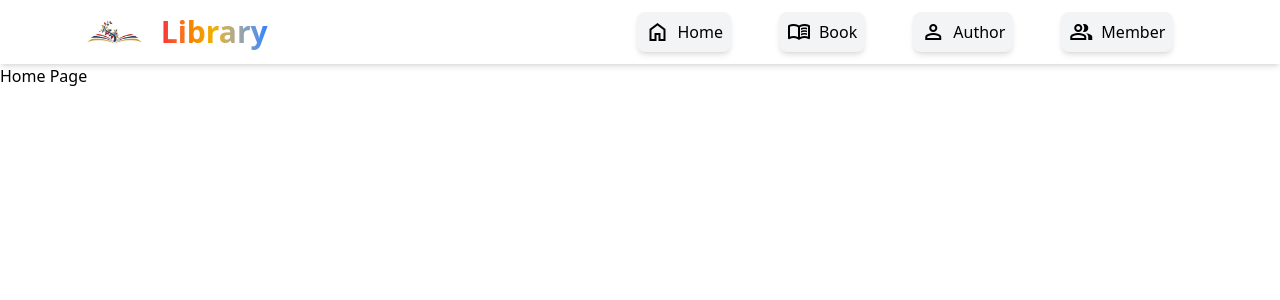
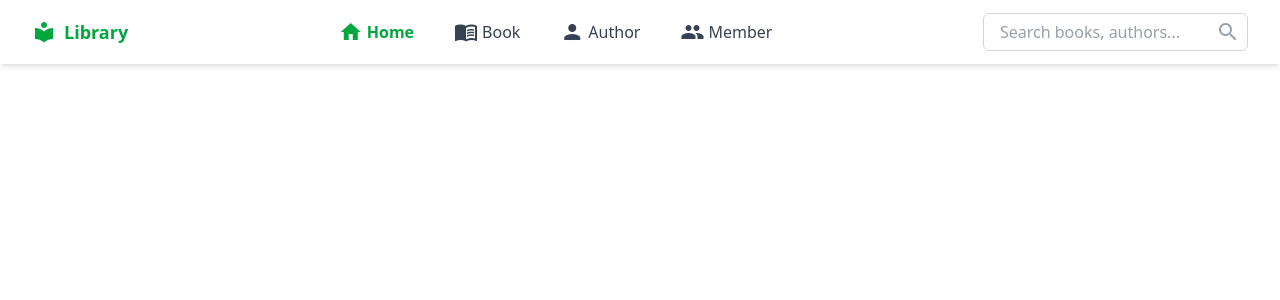
Before and after one commit to sonarykheang123/Project_Library_A4, a Vue app in the folder frontend/: page / in a window 1280 px wide. Shown: the top 300 px of the page. Built offline with nearby package versions, Linux system fonts and the light colour scheme.

Commit message:
updated (navbar-frontend): change style navbar-frontend

```diff
--- a/frontend/src/components/Navigation.vue
+++ b/frontend/src/components/Navigation.vue
@@ -1,28 +1,53 @@
 <template>
-  <nav class="h-16 flex w-10/12 m-auto  items-center justify-between">
-    <div class="logo flex justify-center items-center gap-2">
-      <img src="../assets/images/logo.jpg" alt="Library Logo" class="h-4/12 w-7/12 rounded-full">
-      <h2 class="text-3xl font-bold bg-gradient-to-r from-red-500 via-yellow-500 to-blue-500 text-transparent bg-clip-text">Library</h2>
+  <nav class="fixed top-0 left-0 right-0 z-50 bg-white shadow-md h-16 flex items-center justify-between px-8">
+    <!-- Logo or Home -->
+    <div class="text-lg font-bold text-green-600 flex items-center gap-2">
+      <span class="material-icons">local_library</span> Library
     </div>
-    <div id="nav-item" class="flex items-center gap-12 ml-100">
-      <navigation-item
-      v-for="item in navItems"
-      :key="item.label"
-      :item="item"
-      :to="item.path"
+
+    <!-- Navigation Items -->
+    <div class="flex gap-10 items-center">
+      <RouterLink
+        v-for="item in navItems"
+        :key="item.label"
+        :to="item.path"
+        class="flex items-center gap-1 text-gray-700 hover:text-green-600 transition-colors duration-200 font-medium"
+        :class="{'text-green-600 font-semibold': isActive(item.path)}"
       >
-      </navigation-item>
+        <span class="material-icons">{{ item.icon }}</span>
+        {{ item.label }}
+      </RouterLink>
+    </div>
+
+    <!-- Search -->
+    <div class="relative">
+      <input
+        type="search"
+        placeholder="Search books, authors..."
+        class="rounded-md border border-gray-300 px-4 py-1.5 text-gray-700 focus:outline-none focus:ring-2 focus:ring-green-400 transition-all duration-300"
+      />
+      <span class="material-icons absolute right-2 top-1/2 transform -translate-y-1/2 text-gray-400">
+        search
+      </span>
     </div>
   </nav>
 </template>
 
 <script setup>
-    import NavigationItem from "./NavigationItem.vue";
-    import { ref } from 'vue';
-    const navItems = ref([
-        {label: "Home", path: "/", icon: "home"},
-        {label: "Book", path: "/book", icon: "menu_book"},
-        {label: "Author", path: "/author", icon: "person"},
-        {label: "Member", path: "/member", icon: "group"},
-    ])
+import { useRoute } from 'vue-router';
+import { ref } from 'vue';
+
+const navItems = ref([
+  { label: "Home", path: "/", icon: "home" },
+  { label: "Book", path: "/book", icon: "menu_book" },
+  { label: "Author", path: "/author", icon: "person" },
+  { label: "Member", path: "/member", icon: "group" },
+]);
+
+const route = useRoute();
+const isActive = (path) => route.path === path;
 </script>
+
+<style>
+@import url('https://fonts.googleapis.com/icon?family=Material+Icons');
+</style>
```
